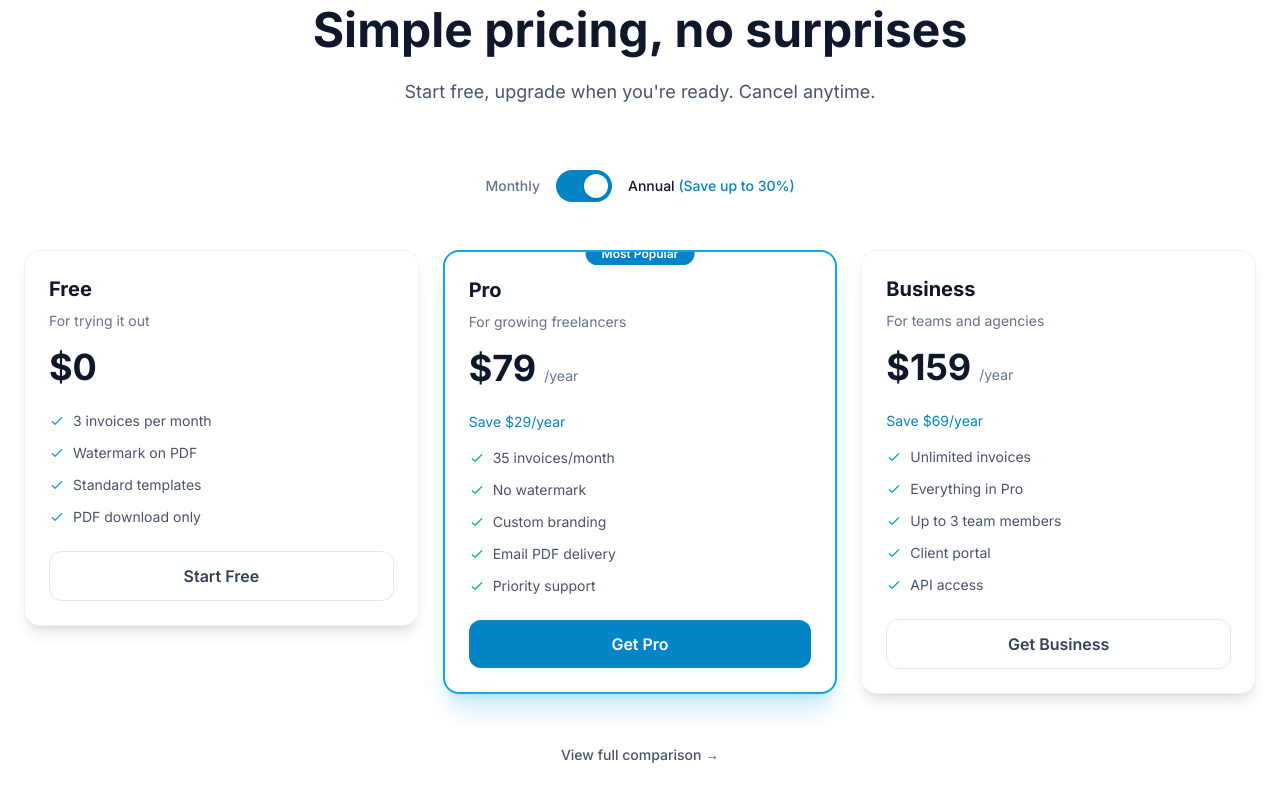
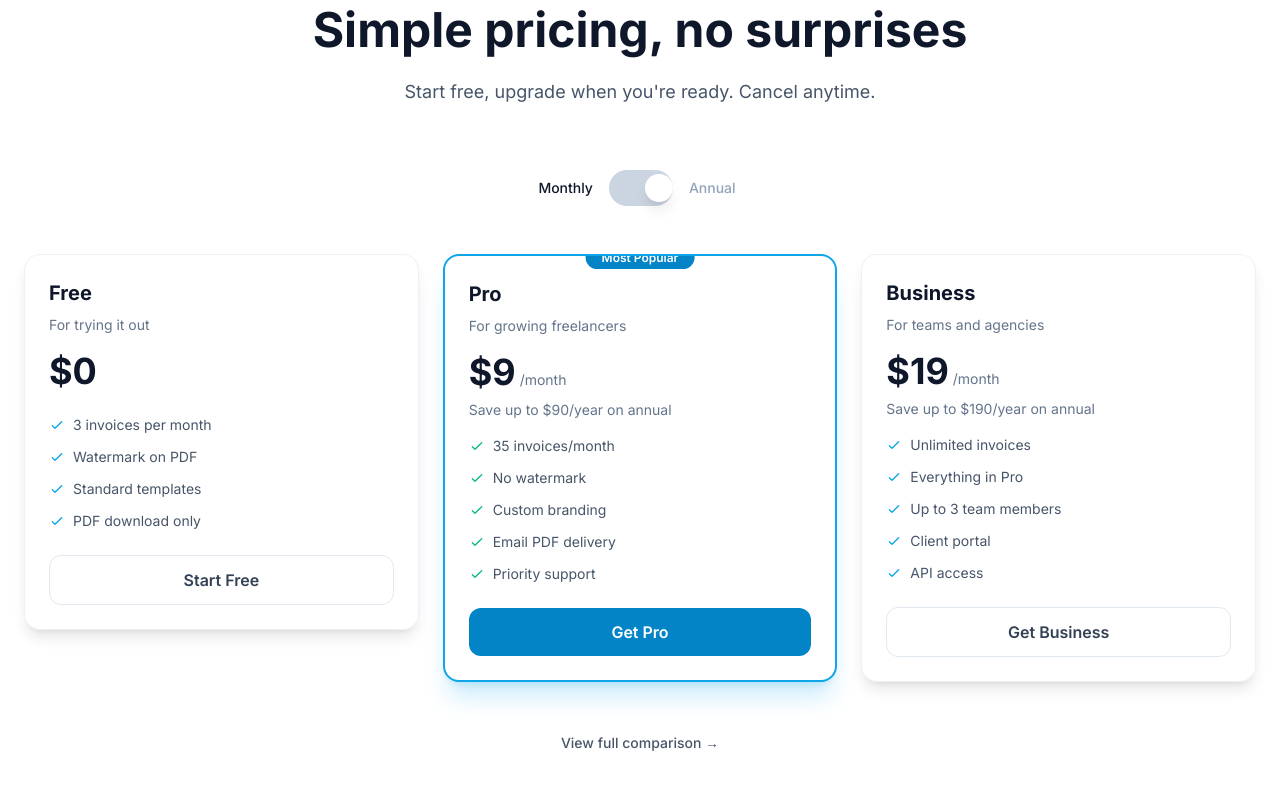
Before and after one commit to Luka69tech/invoice-in-60, a Next.js app: page / in a window 1280 px wide. Shown: the part 3424-4224 px from the top of the page. Built offline with nearby package versions, Linux system fonts and the light colour scheme.

Commit message:
fix: pricing toggle direction and sync homepage pricing section

```diff
--- a/app/page.tsx
+++ b/app/page.tsx
@@ -260,7 +260,7 @@ function FaqItem({ faq, index }: { faq: typeof faqs[0]; index: number }) {
 
 export default function HomePage() {
   const [openFaq, setOpenFaq] = useState<number | null>(null);
-  const [annual, setAnnual] = useState(true);
+  const [annual, setAnnual] = useState(false);
   const heroRef = useRef<HTMLDivElement>(null);
   const [mousePos, setMousePos] = useState({ x: 0, y: 0 });
 
@@ -536,18 +536,25 @@ export default function HomePage() {
 
           {/* Billing Toggle */}
           <div className="mb-12 flex items-center justify-center gap-4">
-            <span className="text-sm font-medium text-slate-500">Monthly</span>
+            <span className={`text-sm font-medium transition-colors ${!annual ? "text-slate-900" : "text-slate-400"}`}>
+              Monthly
+            </span>
             <button
               onClick={() => setAnnual(!annual)}
-              className={`relative h-8 w-14 rounded-full transition-colors ${annual ? "bg-sky-600" : "bg-slate-300"}`}
+              className={`relative h-9 w-16 rounded-full transition-colors duration-300 ${
+                annual ? "bg-emerald-500" : "bg-slate-300"
+              }`}
             >
               <span
-                className={`absolute top-1 h-6 w-6 rounded-full bg-white shadow transition-transform duration-200 ${annual ? "left-7" : "left-1"}`}
-                style={{ left: annual ? "28px" : "4px" }}
+                className="absolute top-1 h-7 w-7 rounded-full bg-white shadow-lg transition-transform duration-300 ease-out"
+                style={{ transform: annual ? "translateX(32px)" : "translateX(4px)" }}
               />
             </button>
-            <span className="text-sm font-medium text-slate-900">
-              Annual <span className="text-sky-600">(Save up to 30%)</span>
+            <span className={`text-sm font-medium transition-colors ${annual ? "text-slate-900" : "text-slate-400"}`}>
+              Annual
+              <span className={`ml-1.5 text-xs font-medium ${annual ? "text-emerald-600" : "text-slate-400"}`}>
+                {annual ? "Save up to 30%" : ""}
+              </span>
             </span>
           </div>
 
@@ -581,20 +588,37 @@ export default function HomePage() {
             {/* Pro tier */}
             <Reveal delay={400}>
               <div className="relative overflow-hidden rounded-2xl border-2 border-sky-500 bg-white p-6 shadow-xl shadow-sky-500/20 transition-all hover:-translate-y-2">
-                <div className="absolute -top-3 left-1/2 -translate-x-1/2">
-                  <span className="rounded-full bg-sky-600 px-4 py-1 text-xs font-semibold text-white">
-                    Most Popular
-                  </span>
-                </div>
+                {!annual && (
+                  <div className="absolute -top-3 left-1/2 -translate-x-1/2">
+                    <span className="rounded-full bg-sky-600 px-4 py-1 text-xs font-semibold text-white">
+                      Most Popular
+                    </span>
+                  </div>
+                )}
+                {annual && (
+                  <div className="absolute -top-3 left-1/2 -translate-x-1/2">
+                    <span className="rounded-full bg-emerald-500 px-4 py-1 text-xs font-semibold text-white">
+                      Best Value
+                    </span>
+                  </div>
+                )}
                 <div className="relative z-10">
                   <h3 className="mb-2 text-xl font-bold text-slate-900">Pro</h3>
                   <p className="mb-4 text-sm text-slate-500">For growing freelancers</p>
-                  <div className="mb-6">
+                  <div className="mb-2">
                     <span className="text-4xl font-bold text-slate-900">${annual ? 79 : 9}</span>
-                    <span className="ml-2 text-sm text-slate-500">{annual ? "/year" : "/month"}</span>
+                    <span className="ml-1 text-sm text-slate-500">{annual ? "/year" : "/month"}</span>
                   </div>
                   {annual && (
-                    <p className="mb-4 text-sm text-sky-600">Save $29/year</p>
+                    <div className="mb-4">
+                      <p className="text-xs text-slate-400">${Math.round(79/12)}/mo billed annually</p>
+                      <div className="mt-1 inline-flex items-center gap-1 rounded-full bg-emerald-100 px-2.5 py-0.5 text-xs font-semibold text-emerald-700">
+                        Save 27%
+                      </div>
+                    </div>
+                  )}
+                  {!annual && (
+                    <p className="mb-4 text-sm text-slate-500">Save up to $90/year on annual</p>
                   )}
                   <ul className="mb-6 space-y-3">
                     {["35 invoices/month", "No watermark", "Custom branding", "Email PDF delivery", "Priority support"].map((feat) => (
@@ -619,12 +643,20 @@ export default function HomePage() {
                 <div className="relative z-10">
                   <h3 className="mb-2 text-xl font-bold text-slate-900">Business</h3>
                   <p className="mb-4 text-sm text-slate-500">For teams and agencies</p>
-                  <div className="mb-6">
+                  <div className="mb-2">
                     <span className="text-4xl font-bold text-slate-900">${annual ? 159 : 19}</span>
-                    <span className="ml-2 text-sm text-slate-500">{annual ? "/year" : "/month"}</span>
+                    <span className="ml-1 text-sm text-slate-500">{annual ? "/year" : "/month"}</span>
                   </div>
                   {annual && (
-                    <p className="mb-4 text-sm text-sky-600">Save $69/year</p>
+                    <div className="mb-4">
+                      <p className="text-xs text-slate-400">${Math.round(159/12)}/mo billed annually</p>
+                      <div className="mt-1 inline-flex items-center gap-1 rounded-full bg-emerald-100 px-2.5 py-0.5 text-xs font-semibold text-emerald-700">
+                        Save 30%
+                      </div>
+                    </div>
+                  )}
+                  {!annual && (
+                    <p className="mb-4 text-sm text-slate-500">Save up to $190/year on annual</p>
                   )}
                   <ul className="mb-6 space-y-3">
                     {["Unlimited invoices", "Everything in Pro", "Up to 3 team members", "Client portal", "API access"].map((feat) => (
```
